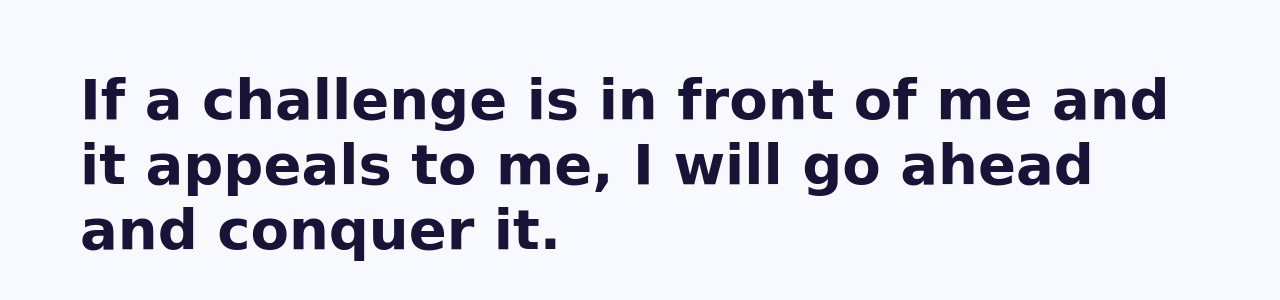
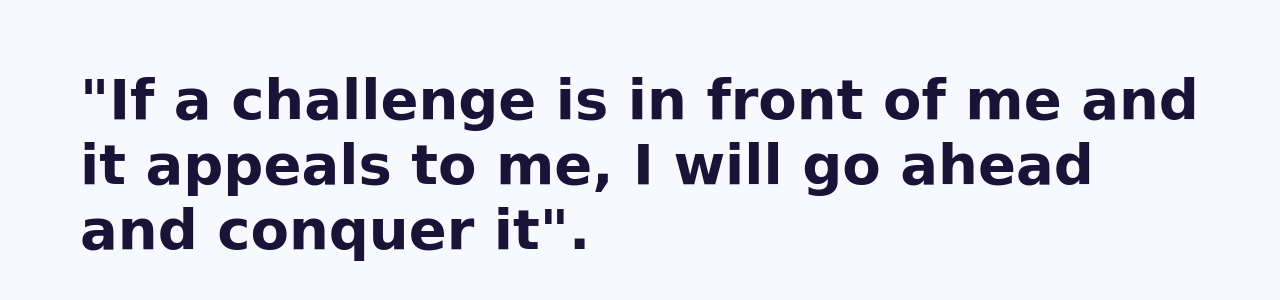
Before and after one commit to PraveenPal4232/Challenges-My-Own, a plain HTML site: page index.html in a window 1280 px wide. Shown: the part 236-536 px from the top of the page. Drawn offline with Linux system fonts and the light colour scheme; a web font is replaced by a local one.

Commit message:
Update index.html

```diff
--- a/index.html
+++ b/index.html
@@ -24,6 +24,6 @@
     <title>If a challenge is in front of me and it appeals to me, I will go ahead and conquer it.</title>
   </head>
   <body>
-    <h1>If a challenge is in front of me and it appeals to me, I will go ahead and conquer it.</h1>
+    <h1>"If a challenge is in front of me and it appeals to me, I will go ahead and conquer it".</h1>
   </body>
 </html>
```
